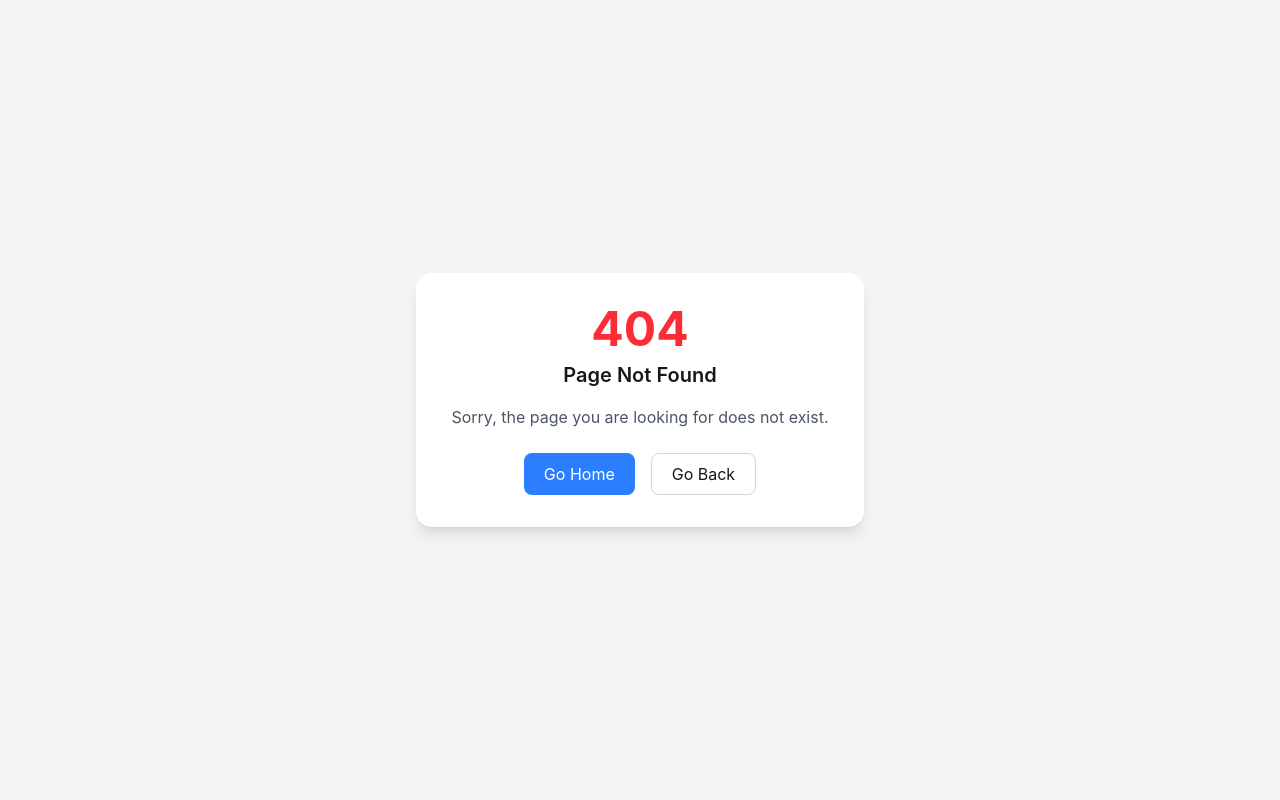
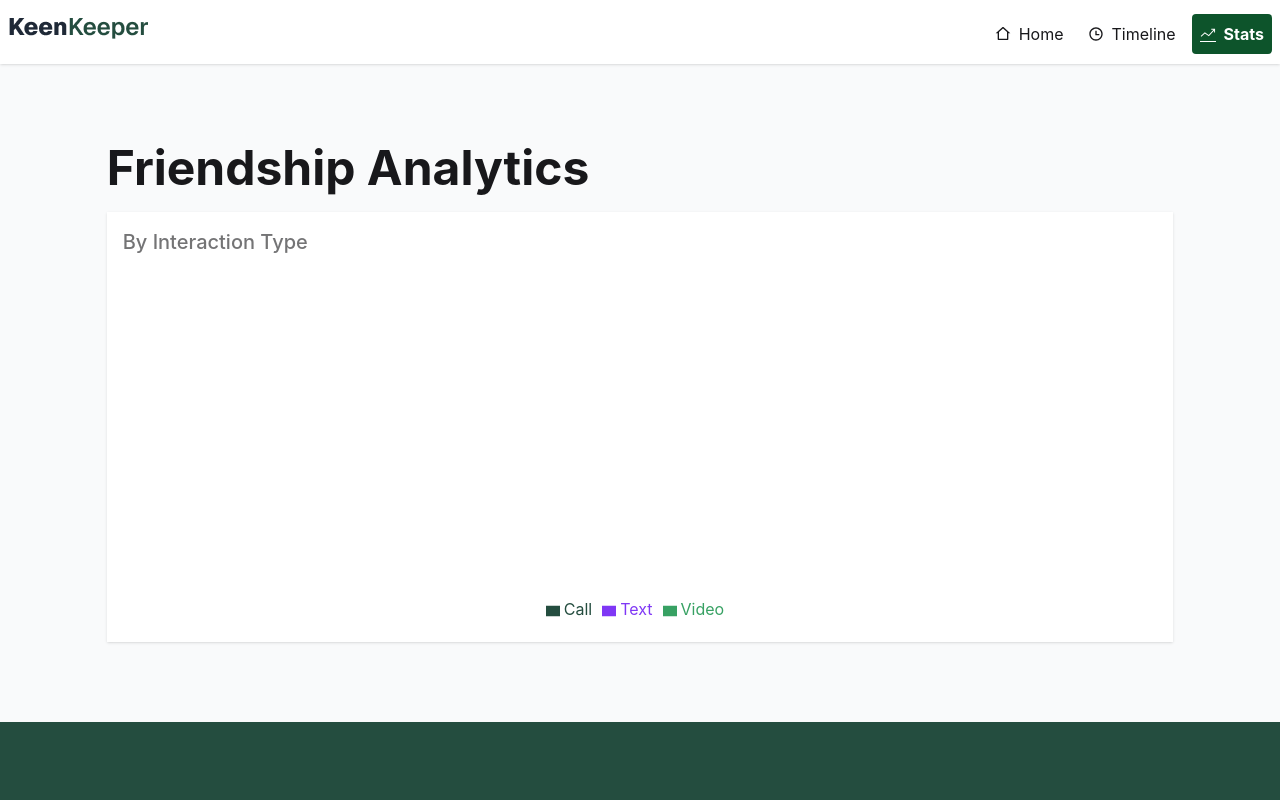
Before and after one commit to sazeeb-saha/B13-A7-Keen-Keeper, a React (Vite) app: page /stats in a window 1280 px wide. Before the commit this address had no page. Shown: the top 800 px of the page. Built offline with nearby package versions, Linux system fonts and the light colour scheme.

Commit message:
filter function add to timeline

```diff
--- a/package.json
+++ b/package.json
@@ -17,6 +17,7 @@
     "react-router": "^7.14.0",
     "react-spinners": "^0.17.0",
     "react-toastify": "^11.0.5",
+    "recharts": "^3.8.1",
     "tailwindcss": "^4.2.2"
   },
   "devDependencies": {
--- a/src/main.jsx
+++ b/src/main.jsx
@@ -10,6 +10,7 @@ import Homepage from "./pages/homepage/Homepage";
 import FriendDetails from "./pages/friendDetails/FriendDetails";
 import CheckInProvider from "./context/CheckInProvider";
 import { ToastContainer } from "react-toastify";
+import Stats from "./pages/stats/Stats";
 
 const router = createBrowserRouter([
   {
@@ -28,6 +29,10 @@ const router = createBrowserRouter([
         path: "/friendDetails/:id",
         element: <FriendDetails />,
       },
+      {
+        path: "/stats",
+        element: <Stats />,
+      },
     ],
     errorElement: <NotFoundPage />,
   },
--- /dev/null
+++ b/src/pages/stats/Stats.jsx
@@ -0,0 +1,65 @@
+import React, { useContext } from "react";
+import { Legend, Pie, PieChart, Tooltip } from "recharts";
+import { CheckInContext } from "../../context/CheckInProvider";
+
+const Stats = () => {
+  const { checkInFriends } = useContext(CheckInContext);
+
+  const callCount = checkInFriends.filter(
+    (item) => item.type === "Call",
+  ).length;
+
+  const textCount = checkInFriends.filter(
+    (item) => item.type === "Text",
+  ).length;
+
+  const videoCount = checkInFriends.filter(
+    (item) => item.type === "Video",
+  ).length;
+
+  const data = [
+    { name: "Call", value: callCount, fill: "#244d3f" },
+    { name: "Text", value: textCount, fill: "#7f37f5" },
+    { name: "Video", value: videoCount, fill: "#37a163" },
+  ];
+
+  return (
+    <div className="my-20 container  mx-auto">
+      <div className="w-10/12 mx-auto">
+        <h2 className="text-5xl font-bold">Friendship Analytics</h2>
+        <div className=" p-4 bg-white shadow mt-5">
+          <h2 className="text-xl font-medium opacity-60 mb-5">
+            By Interaction Type
+          </h2>
+          <PieChart
+            style={{
+              width: "100%",
+              maxWidth: "350px",
+              maxHeight: "60vh",
+              margin: "auto",
+              aspectRatio: 1,
+            }}
+            responsive
+          >
+            <Pie
+              data={data}
+              innerRadius="80%"
+              outerRadius="100%"
+              // Corner radius is the rounded edge of each pie slice
+              cornerRadius="50%"
+              fill="#8884d8"
+              // padding angle is the gap between each pie slice
+              paddingAngle={5}
+              dataKey="value"
+              isAnimationActive={true}
+            />
+            <Legend />
+            <Tooltip />
+          </PieChart>
+        </div>
+      </div>
+    </div>
+  );
+};
+
+export default Stats;
--- a/src/pages/timeline/Timeline.jsx
+++ b/src/pages/timeline/Timeline.jsx
@@ -1,23 +1,64 @@
-import React, { useContext } from "react";
+import React, { useContext, useState } from "react";
 import { CheckInContext } from "../../context/CheckInProvider";
 import { BiSolidPhoneCall } from "react-icons/bi";
 import { BsChatLeftTextFill } from "react-icons/bs";
 import { FaVideo } from "react-icons/fa";
 import EmptyTimeline from "../../components/Ui/EmptyTimeline";
+import { RiArrowDropDownLine } from "react-icons/ri";
 
 const Timeline = () => {
   const { checkInFriends } = useContext(CheckInContext);
   // console.log(checkInFriends);
 
+  const [filterType, setFilterType] = useState("All");
+  const filteredData =
+    filterType === "All"
+      ? checkInFriends
+      : checkInFriends.filter((item) => item.type === filterType);
+
   return (
     <div className="container min-h-[60vh] mx-auto mt-10 mb-10 space-y-4">
       <div className="w-10/12 mx-auto">
-        <h2 className="text-2xl font-bold mb-4">Timeline</h2>
+        <div className="flex flex-col mb-5">
+          <div>
+            <h2 className="text-5xl font-bold mb-4">Timeline </h2>
+          </div>
+          <div>
+            <div className="dropdown dropdown-start w-52">
+              <div
+                tabIndex={0}
+                role="button"
+                className="btn m-1 flex justify-between items-center"
+              >
+                <p>Filter Timeline ({filterType}) </p>
+
+                <RiArrowDropDownLine />
+              </div>
+              <ul
+                tabIndex="-1"
+                className="dropdown-content menu bg-base-100 rounded-box z-1 w-52 p-2 shadow-sm"
+              >
+                <li onClick={() => setFilterType("All")}>
+                  <a>All</a>
+                </li>
+                <li onClick={() => setFilterType("Call")}>
+                  <a>Call</a>
+                </li>
+                <li onClick={() => setFilterType("Text")}>
+                  <a>Text</a>
+                </li>
+                <li onClick={() => setFilterType("Video")}>
+                  <a>Video</a>
+                </li>
+              </ul>
+            </div>
+          </div>
+        </div>
 
         {checkInFriends.length === 0 ? (
           <EmptyTimeline />
         ) : (
-          checkInFriends.map((item) => (
+          filteredData.map((item) => (
             <div
               key={item.id}
               className="bg-white shadow rounded-xl p-4 border border-gray-200 flex items-center gap-6 mb-2.5"
```
Also changed, not shown: 1 other file (tests, documents, lock files or other folders).
